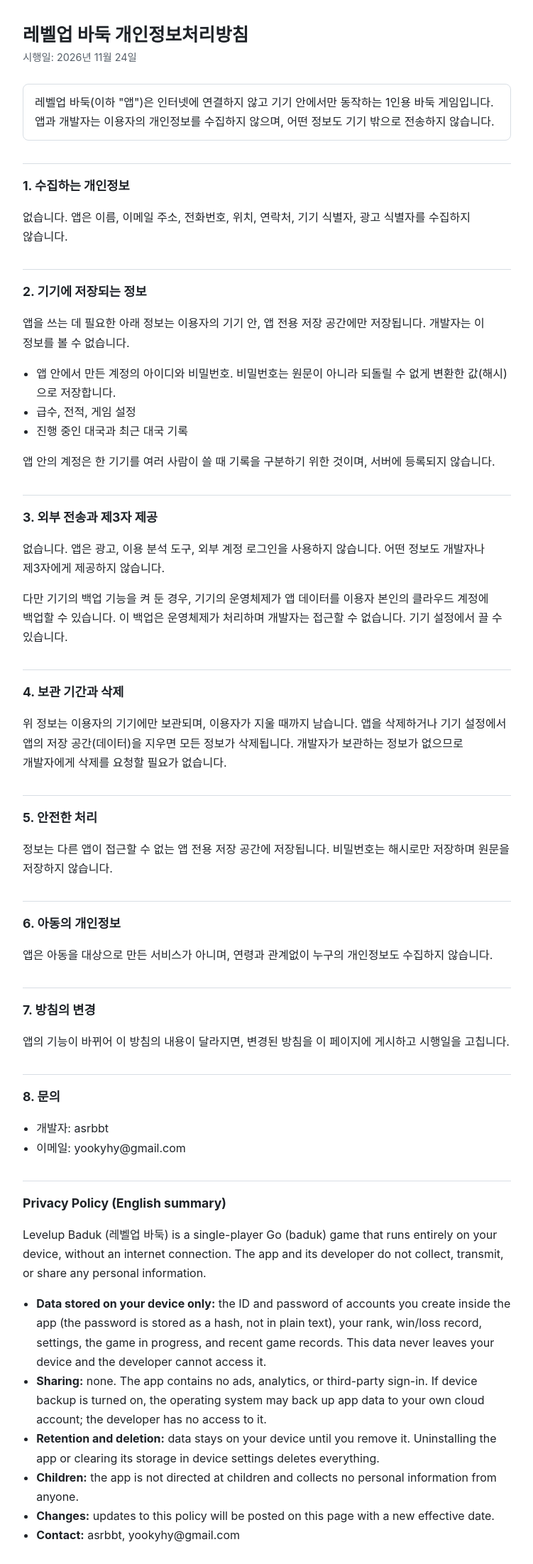
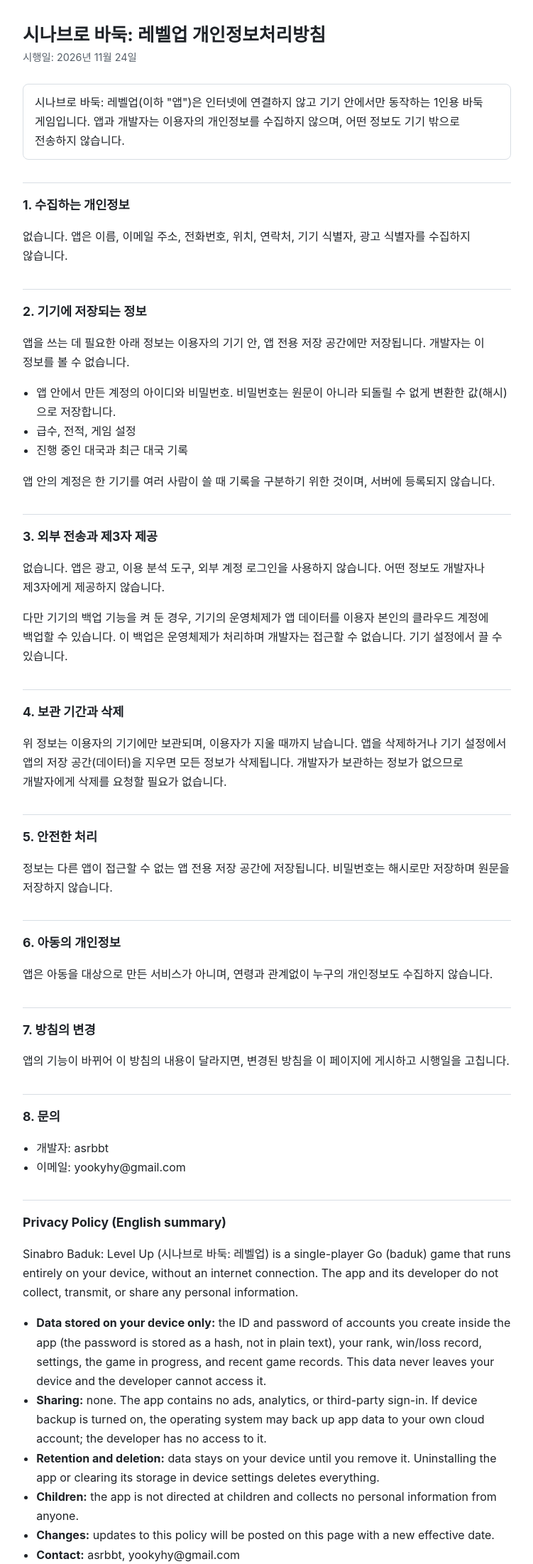
Before and after one commit to asura-balbalta/4selectgo-Levelup, a plain HTML site: page docs/privacy/index.html in a window 1280 px wide. Shown: the whole page at 71% size, without its empty margins (264-1015 px from the left). Drawn offline with Linux system fonts and the light colour scheme.

Commit message:
앱 이름을 "시나브로 바둑: 레벨업" 으로 변경
- docs/index.html: 페이지 제목과 머리글의 앱 이름, 한 줄 소개(meta description)를 새 문구로
- docs/privacy/index.html: 방침 제목과 본문, 영어 요약의 앱 이름 (방침 내용과 시행일은 그대로)
- docs/store/screenshots/: 대국 중반과 홈 화면을 새 이름이 보이는 화면으로 교체

Co-Authored-By: Claude Fable 5.2 <noreply@anthropic.com>

```diff
--- a/docs/privacy/index.html
+++ b/docs/privacy/index.html
@@ -3,8 +3,8 @@
 <head>
 <meta charset="utf-8">
 <meta name="viewport" content="width=device-width, initial-scale=1">
-<title>레벨업 바둑 개인정보처리방침</title>
-<meta name="description" content="레벨업 바둑 앱의 개인정보처리방침. 이 앱은 개인정보를 수집하거나 외부로 전송하지 않습니다.">
+<title>시나브로 바둑: 레벨업 개인정보처리방침</title>
+<meta name="description" content="시나브로 바둑: 레벨업 앱의 개인정보처리방침. 이 앱은 개인정보를 수집하거나 외부로 전송하지 않습니다.">
 <style>
   :root { --bg: #ffffff; --fg: #1f2328; --muted: #57606a; --line: #d8dee4; --mark: #fff3bf; }
   @media (prefers-color-scheme: dark) {
@@ -27,11 +27,11 @@
 <body>
 <main>
 
-<h1>레벨업 바둑 개인정보처리방침</h1>
+<h1>시나브로 바둑: 레벨업 개인정보처리방침</h1>
 <p class="meta">시행일: 2026년 11월 24일</p>
 
 <p class="summary">
-  레벨업 바둑(이하 "앱")은 인터넷에 연결하지 않고 기기 안에서만 동작하는 1인용 바둑 게임입니다.
+  시나브로 바둑: 레벨업(이하 "앱")은 인터넷에 연결하지 않고 기기 안에서만 동작하는 1인용 바둑 게임입니다.
   앱과 개발자는 이용자의 개인정보를 수집하지 않으며, 어떤 정보도 기기 밖으로 전송하지 않습니다.
 </p>
 
@@ -85,7 +85,7 @@
 <h2 lang="en">Privacy Policy (English summary)</h2>
 <div lang="en">
 <p>
-  Levelup Baduk (레벨업 바둑) is a single-player Go (baduk) game that runs entirely on your device, without an internet connection.
+  Sinabro Baduk: Level Up (시나브로 바둑: 레벨업) is a single-player Go (baduk) game that runs entirely on your device, without an internet connection.
   The app and its developer do not collect, transmit, or share any personal information.
 </p>
 <ul>
```
Also changed, not shown: docs/index.html (+4 -4 lines), docs/store/screenshots/phone_01_game_midgame.png, docs/store/screenshots/phone_05_home.png.
